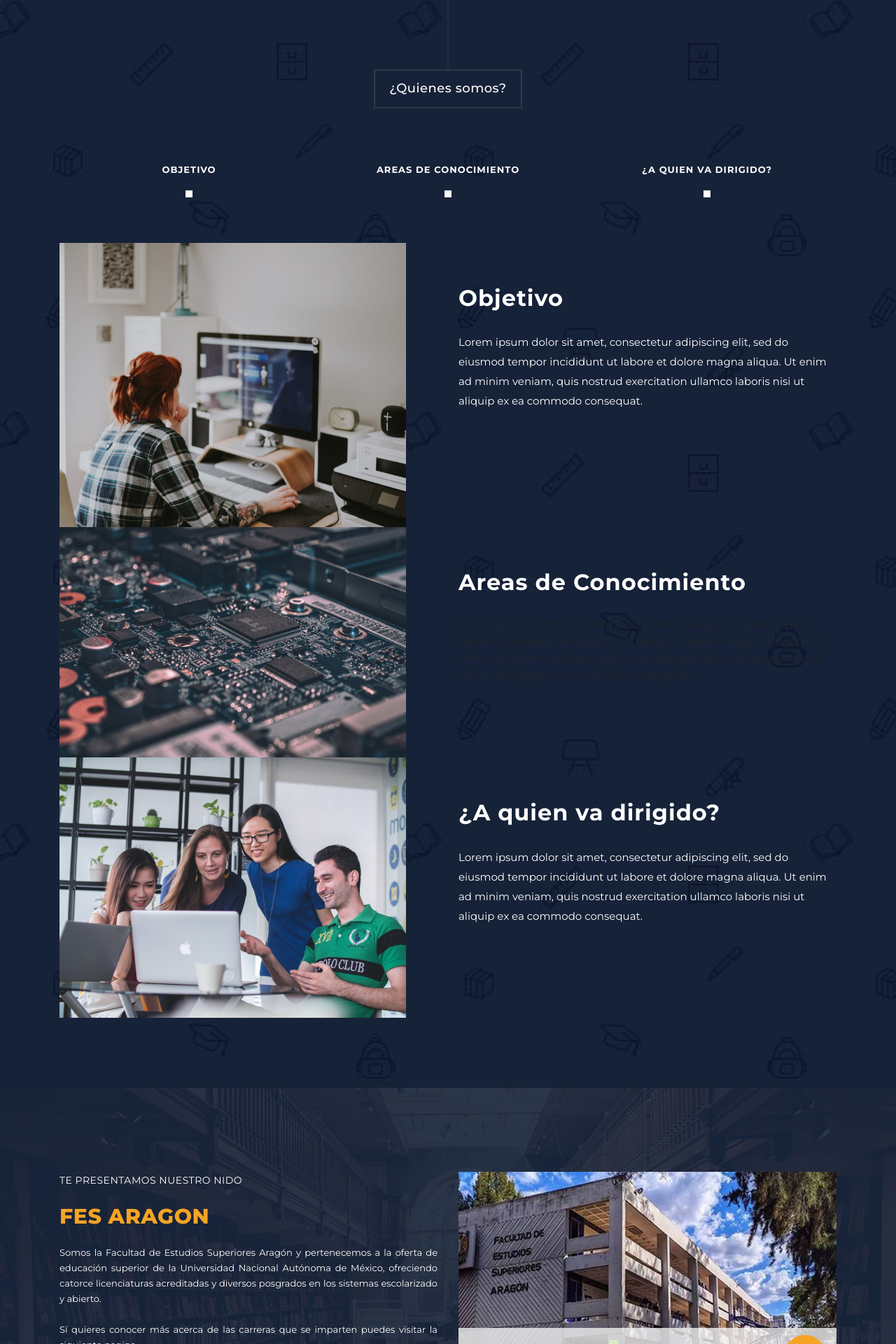
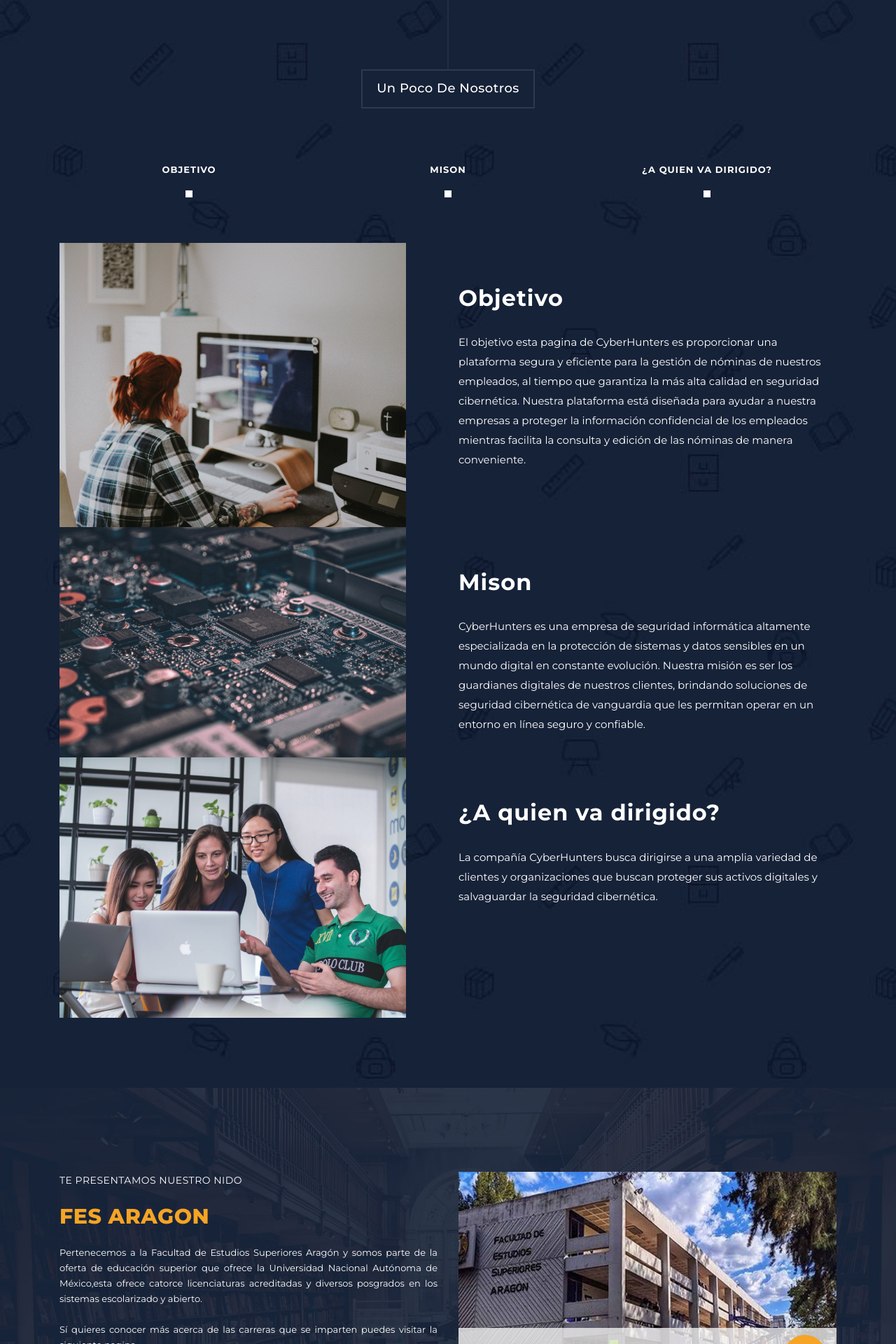
Before and after one commit to CyberHunters1/webPage, a PHP site: page /sistema/nosotros.php in a window 1280 px wide. Shown: the part 801-2721 px from the top of the page at 70% size. Run offline with PHP 8.4, Linux system fonts and the light colour scheme; some libraries are stand-ins or nearby versions.

Commit message:
contraseñas censuradas y cambios en Acerca de Nosostros

```diff
--- a/public/js/formulario.js
+++ b/public/js/formulario.js
@@ -22,7 +22,7 @@
               <div class="w-100 d-none d-md-block"></div>
 
               <div class="col-md-6 col-12 padd-top-btm-10 ">
-                <div class="Datos"><input class="form-control" type="text" placeholder="Contraseña" id="password" required></div>
+                <div class="Datos"><input class="form-control" type="password" placeholder="Contraseña" id="password" required></div>
               </div>
               <div class="col-md-6 col-12 padd-top-btm-10 ">
                 <div class="Datos"><input class="form-control" type="text" placeholder="RFC" id="rfc" required></div>
--- a/sistema/index.php
+++ b/sistema/index.php
@@ -49,7 +49,7 @@
                     <a href="nominas.html">Nominas</a>
                 </li>
                 <li>
-                    <a href="nosotros.html">Acerca de Nosotros</a>
+                    <a href="nosotros.php">Acerca de Nosotros</a>
                 </li>
                 <li class="justify-content-center padd-top-btm-10 d-sm-inline-block d-flex">
                     <form action="../controllers/close_session.php" method="post" class="logout d-inline">
--- a/sistema/nosotros.php
+++ b/sistema/nosotros.php
@@ -20,20 +20,8 @@
   </head>
 
   <body>
-    <header class="main-header clearfix" role="header">
-      <div class="logo">
-        <a href="#">
+    <header >
 
-        <em>Cyber</em>Hunt<em>ers</em></a>
-    </div>
-
-      <a href="#menu" class="menu-link"><i class="fa fa-bars"></i></a>
-
-      <nav id="menu" class="main-nav" role="navigation">
-        <ul class="main-menu">
-          <li><a href="index.php">Pagina de Inico</a></li>
-        </ul>
-      </nav>
     </header>
 
     <section class="section main-banner" id="top" data-section="section1">
@@ -44,7 +32,7 @@
       <div class="video-overlay header-text">
         <div class="caption">
 
-          <h2><em>CyberHunters </em> ¿Quienes Somos?</h2>
+          <h2><em>CyberHunters </em> <br><br><br>¿Quienes Somos?</h2>
             <br />
 
           <br />
@@ -57,92 +45,21 @@
       </div>
     </section>
 
-    <section class="features">
-      <div class="container">
-        <div class="row">
-          <div class="col-lg-4 col-12">
-            <div class="features-post">
-              <div class="features-content">
-                <div class="content-show">
-                  <h4><i class="fa fa-pencil"></i>¿Qué hacemos?</h4>
-                </div>
-                <div class="content-hide">
-                  <p style="text-align: justify;">
-                    Lorem ipsum dolor sit amet, consectetur adipiscing elit, sed do eiusmod tempor incididunt ut labore et dolore magna aliqua.
-                    Ut enim ad minim veniam, quis nostrud exercitation ullamco laboris nisi ut aliquip ex ea commodo consequat.
-                  </p>
-                  <p class="hidden-sm">
-                    Curabitur id eros vehicula, tincidunt libero eu, lobortis
-                    mi. In mollis eros a posuere imperdiet.
-                  </p>
-                  <div class="scroll-to-section">
-                    <a href="#section2">Más información</a>
-                  </div>
-                </div>
-              </div>
-            </div>
-          </div>
-          <div class="col-lg-4 col-12">
-            <div class="features-post second-features">
-              <div class="features-content">
-                <div class="content-show">
-                  <h4><i class="fa fa-graduation-cap"></i>Compañia</h4>
-                </div>
-                <div class="content-hide">
-                  <p style="text-align: justify;">
-                    Lorem ipsum dolor sit amet, consectetur adipiscing elit, sed do eiusmod tempor incididunt ut labore et dolore magna aliqua.
-                    Ut enim ad minim veniam, quis nostrud exercitation ullamco laboris nisi ut aliquip ex ea commodo consequat.
-                  </p>
-                  <p class="hidden-sm">
-                    Curabitur id eros vehicula, tincidunt libero eu, lobortis
-                    mi. In mollis eros a posuere imperdiet.
-                  </p>
-                  <div class="scroll-to-section">
-                    <a href="#section5">Detalles</a>
-                  </div>
-                </div>
-              </div>
-            </div>
-          </div>
-          <div class="col-lg-4 col-12">
-            <div class="features-post third-features">
-              <div class="features-content">
-                <div class="content-show">
-                  <h4><i class="fa fa-book"></i>Nuestros proyectos</h4>
-                </div>
-                <div class="content-hide">
-                  <p style="text-align: justify;">
-                    Lorem ipsum dolor sit amet, consectetur adipiscing elit, sed do eiusmod tempor incididunt ut labore et dolore magna aliqua.
-                    Ut enim ad minim veniam, quis nostrud exercitation ullamco laboris nisi ut aliquip ex ea commodo consequat.
-                  </p>
-                  <p class="hidden-sm">
-                    Curabitur id eros vehicula, tincidunt libero eu, lobortis
-                    mi. In mollis eros a posuere imperdiet.
-                  </p>
-                  <div class="scroll-to-section">
-                    <a href="#section4">Saber más</a>
-                  </div>
-                </div>
-              </div>
-            </div>
-          </div>
-        </div>
-      </div>
-    </section>
+
 
     <section class="section why-us" data-section="section2">
       <div class="container">
         <div class="row">
           <div class="col-md-12">
             <div class="section-heading">
-              <h2>¿Quienes somos?</h2>
+              <h2>Un Poco De Nosotros</h2>
             </div>
           </div>
           <div class="col-md-12">
             <div id="tabs">
               <ul>
                 <li><a href="#tabs-1">Objetivo</a></li>
-                <li><a href="#tabs-2">Areas de Conocimiento</a></li>
+                <li><a href="#tabs-2">Mison</a></li>
                 <li><a href="#tabs-3">¿A quien va dirigido?</a></li>
               </ul>
               <section class="tabs-content">
@@ -154,9 +71,8 @@
                     <div class="col-md-6">
                       <h4>Objetivo</h4>
                       <p>
-                        Lorem ipsum dolor sit amet, consectetur adipiscing elit, sed do eiusmod tempor incididunt ut labore et dolore magna aliqua.
-                        Ut enim ad minim veniam, quis nostrud exercitation ullamco laboris nisi ut aliquip ex ea commodo consequat.
-
+                      El objetivo esta pagina de CyberHunters es proporcionar una plataforma segura y eficiente para la gestión de nóminas de nuestros  empleados, al tiempo que garantiza la más alta calidad en seguridad cibernética.
+                       Nuestra plataforma está diseñada para ayudar a nuestra empresas a proteger la información confidencial de los empleados mientras facilita la consulta y edición de las nóminas de manera conveniente.
                       </p>
                     </div>
                   </div>
@@ -167,11 +83,12 @@
                       <img src="../src/images/choose-us-image-02.png" alt="" />
                     </div>
                     <div class="col-md-6">
-                      <h4>Areas de Conocimiento</h4>
-                      Lorem ipsum dolor sit amet, consectetur adipiscing elit, sed do eiusmod tempor incididunt ut labore et dolore magna aliqua.
-                      Ut enim ad minim veniam, quis nostrud exercitation ullamco laboris nisi ut aliquip ex ea commodo consequat.
-
-                    </div>
+                      <h4>Mison</h4>
+                      <p>
+                      CyberHunters es una empresa de seguridad informática altamente especializada en la protección de sistemas y datos sensibles en un mundo digital en constante evolución.
+                       Nuestra misión es ser los guardianes digitales de nuestros clientes, brindando soluciones de seguridad cibernética de vanguardia que les permitan operar en un entorno en línea seguro y confiable.
+                       </p>
+                      </div>
                   </div>
                 </article>
                 <article id="tabs-3">
@@ -182,9 +99,9 @@
                     <div class="col-md-6">
                         <h4>¿A quien va dirigido?</h4>
                         <p>
-                          Lorem ipsum dolor sit amet, consectetur adipiscing elit, sed do eiusmod tempor incididunt ut labore et dolore magna aliqua.
-                          Ut enim ad minim veniam, quis nostrud exercitation ullamco laboris nisi ut aliquip ex ea commodo consequat.
-                        </p>
+                        La compañía  CyberHunters busca  dirigirse a una amplia variedad de clientes y organizaciones
+                        que buscan proteger sus activos digitales y salvaguardar la seguridad cibernética.
+                      </p>
                     </div>
                   </div>
                 </article>
@@ -203,7 +120,7 @@
               <span>Te presentamos nuestro nido</span>
               <h4><em>FES ARAGON</em></h4>
               <p style="text-align: justify;">
-                Somos la Facultad de Estudios Superiores Aragón y pertenecemos a la oferta de educación superior de la Universidad Nacional Autónoma de México, ofreciendo catorce licenciaturas acreditadas y diversos posgrados en los sistemas escolarizado y abierto.
+                Pertenecemos a la  Facultad de Estudios Superiores Aragón y somos parte de la oferta de educación superior que ofrece la Universidad Nacional Autónoma de México,esta  ofrece catorce licenciaturas acreditadas y diversos posgrados en los sistemas escolarizado y abierto.
 
                 <br /><br />Sí quieres conocer más acerca de las carreras que se imparten puedes
                 visitar la siguiente pagina.
@@ -247,21 +164,7 @@
 
 
 
-    <footer>
-      <div class="container">
-        <div class="row">
-          <div class="col-md-12">
-            <p>
-              <i class="fa fa-copyright"></i> Copyright 2023 by CyberHunters |
-              Diseño:
-              <a href="https://templatemo.com" rel="sponsored" target="_parent"
-                >CyberHunters</a
-              >
-            </p>
-          </div>
-        </div>
-      </div>
-    </footer>
+
 
     <script src="../src/js/jquery/jquery.min.js"></script>
     <script src="../src/js/bootstrap.bundle.min.js"></script>
```
Also changed, not shown: public/js/table.js (+28 -8 lines), sistema/nosotros.html (+32 -85 lines).
